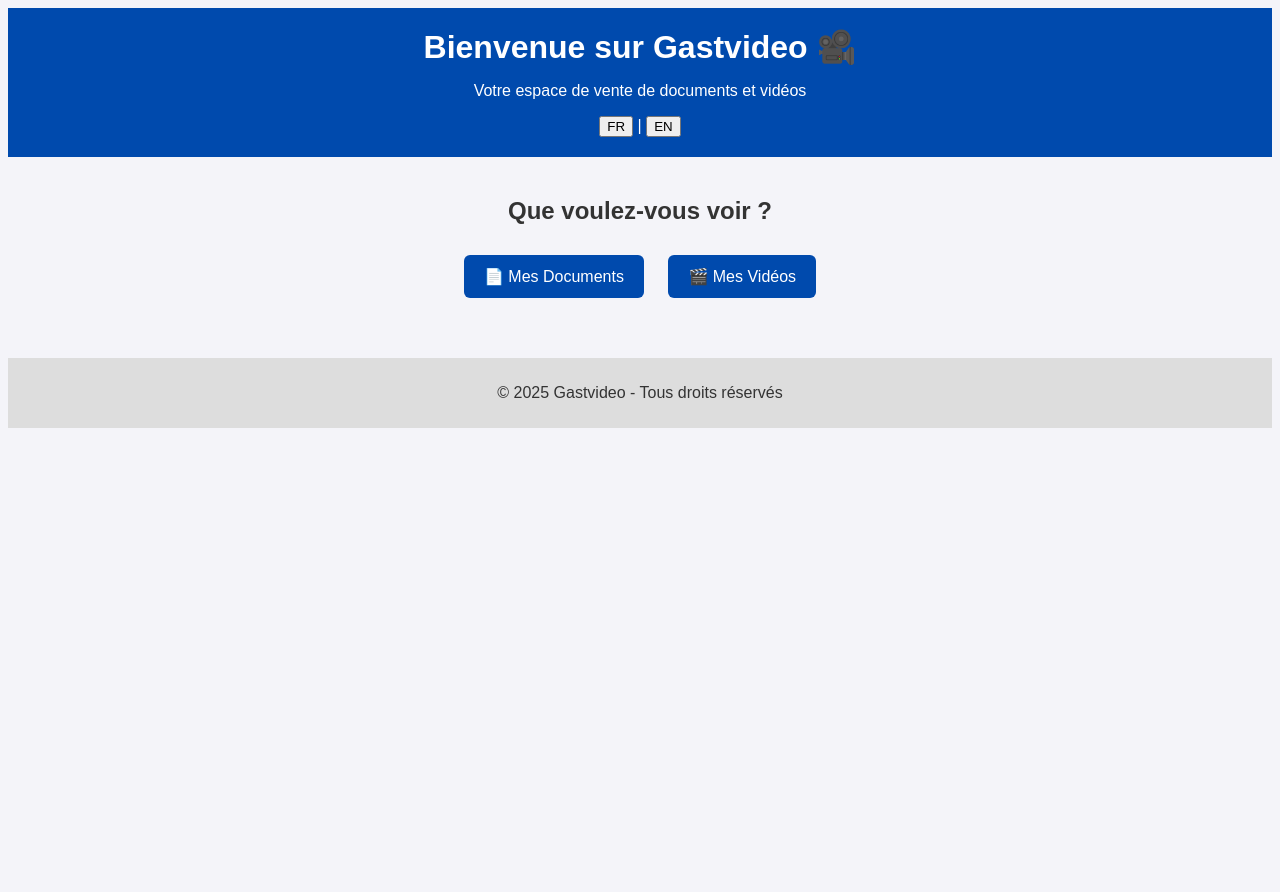
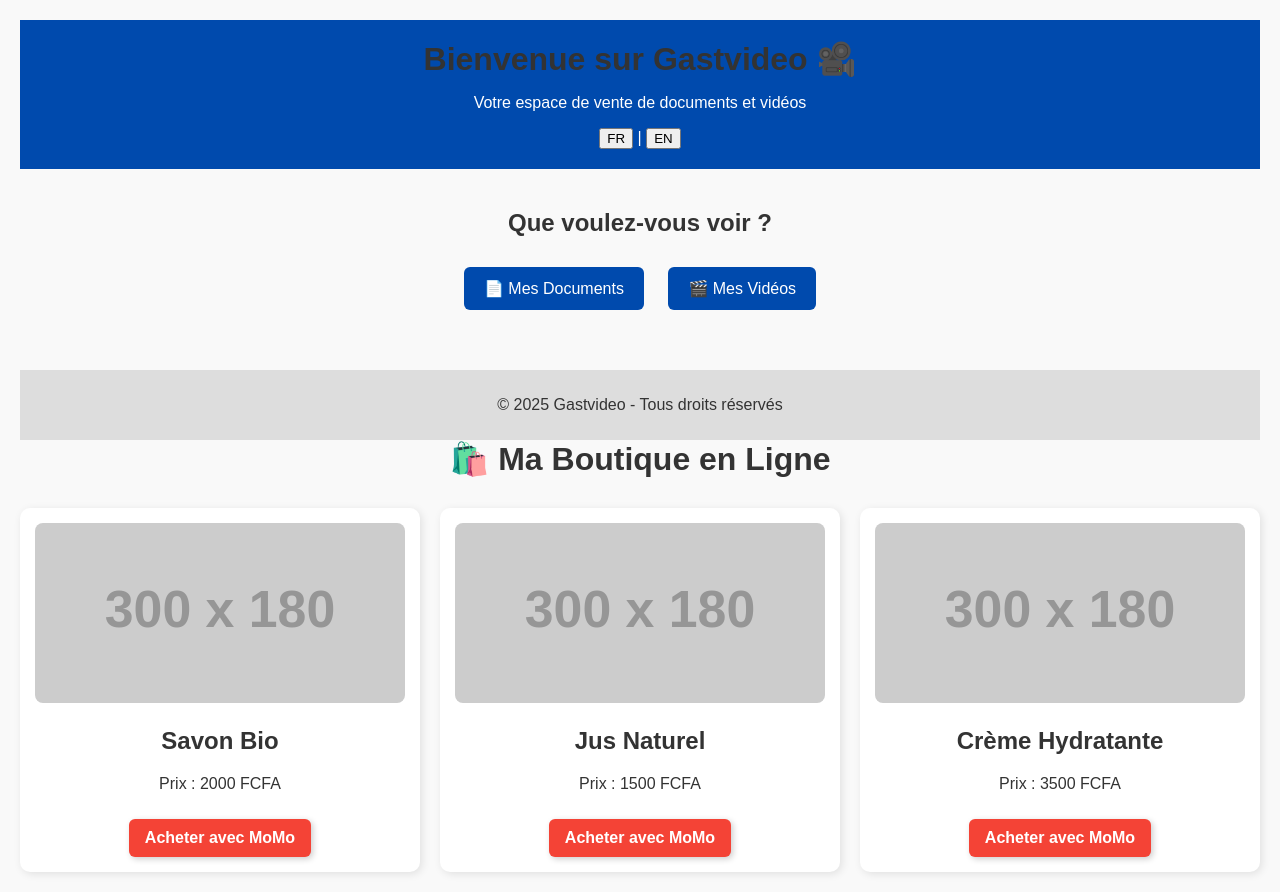
Before and after one commit to Gastvideo/Gastvideo.gtlub.com, a plain HTML site: page index.html in a window 1280 px wide. Before the commit the page ends 800 px from the top, so only its background shows below. Drawn offline with Linux system fonts and the light colour scheme; placeholder pictures from the web are drawn by us.

Commit message:
Update index.html
Mettre à jour nouveau fichier

```diff
--- a/index.html
+++ b/index.html
@@ -62,3 +62,93 @@
   </script>
 </body>
 </html>
+<!DOCTYPE html>
+<html lang="fr">
+<head>
+  <meta charset="UTF-8">
+  <meta name="viewport" content="width=device-width, initial-scale=1.0">
+  <title>Boutique en ligne</title>
+  <style>
+    body {
+      font-family: Arial, sans-serif;
+      background: #f9f9f9;
+      margin: 0;
+      padding: 20px;
+    }
+    h1 {
+      text-align: center;
+      color: #333;
+    }
+    .products {
+      display: grid;
+      grid-template-columns: repeat(auto-fit, minmax(250px, 1fr));
+      gap: 20px;
+      margin-top: 30px;
+    }
+    .product {
+      background: #fff;
+      padding: 15px;
+      border-radius: 10px;
+      box-shadow: 2px 2px 8px rgba(0,0,0,0.1);
+      text-align: center;
+    }
+    .product img {
+      width: 100%;
+      height: 180px;
+      object-fit: cover;
+      border-radius: 8px;
+    }
+    .btn-pay {
+      display: inline-block;
+      margin-top: 10px;
+      padding: 10px 16px;
+      background-color: #f44336;
+      color: #fff;
+      font-size: 16px;
+      border-radius: 6px;
+      text-decoration: none;
+      font-weight: bold;
+      box-shadow: 2px 2px 6px rgba(0,0,0,0.2);
+    }
+    .btn-pay:hover {
+      background-color: #d32f2f;
+    }
+  </style>
+</head>
+<body>
+  <h1>🛍️ Ma Boutique en Ligne</h1>
+  <div class="products">
+
+    <!-- Produit 1 -->
+    <div class="product">
+      <img src="https://via.placeholder.com/300x180.png?text=Savon+Bio" alt="Savon Bio">
+      <h2>Savon Bio</h2>
+      <p>Prix : 2000 FCFA</p>
+      <a class="btn-pay" href="https://flutterwave.com/pay/ton-lien-savon" target="_blank">
+        Acheter avec MoMo
+      </a>
+    </div>
+
+    <!-- Produit 2 -->
+    <div class="product">
+      <img src="https://via.placeholder.com/300x180.png?text=Jus+Naturel" alt="Jus Naturel">
+      <h2>Jus Naturel</h2>
+      <p>Prix : 1500 FCFA</p>
+      <a class="btn-pay" href="https://flutterwave.com/pay/ton-lien-jus" target="_blank">
+        Acheter avec MoMo
+      </a>
+    </div>
+
+    <!-- Produit 3 -->
+    <div class="product">
+      <img src="https://via.placeholder.com/300x180.png?text=Crème+Hydratante" alt="Crème">
+      <h2>Crème Hydratante</h2>
+      <p>Prix : 3500 FCFA</p>
+      <a class="btn-pay" href="https://flutterwave.com/pay/ton-lien-creme" target="_blank">
+        Acheter avec MoMo
+      </a>
+    </div>
+
+  </div>
+</body>
+  </html>
```
